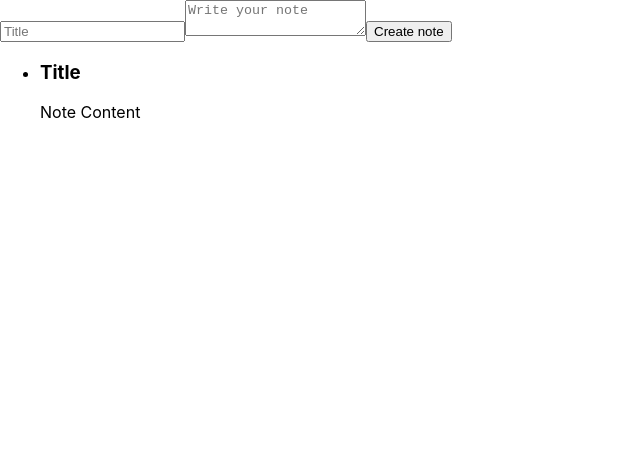
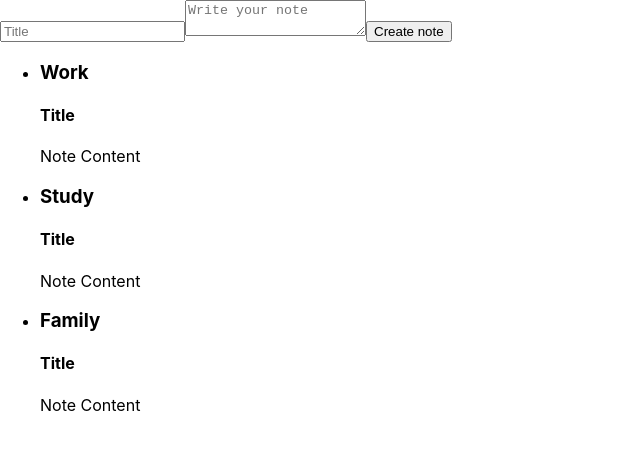
Before and after one commit to Ryan-R-C/React-Note-First-Project, a React (Create React App) app: page / in a window 1280 px wide. Shown: the top 450 px of the page, without its empty margins (0-640 px from the left). Built offline with nearby package versions, Linux system fonts and the light colour scheme.

Commit message:
created the CardNote class for a better code organization

```diff
--- /dev/null
+++ b/src/components/CardNote.jsx
@@ -0,0 +1,21 @@
+import React, {Component} from'react';
+
+
+export default class CardNote extends Component{
+    render(){
+        return (
+            <section>
+                <header>
+                    <h4>
+                        Title
+                    </h4>
+                </header>
+                <main>
+                    <p>
+                        Note Content
+                    </p>
+                </main>
+            </section>
+        )
+    }
+}
--- a/src/components/NoteList.jsx
+++ b/src/components/NoteList.jsx
@@ -1,24 +1,21 @@
 import React, {Component} from'react';
+import CardNote from './CardNote';
 
 export default class NoteList extends Component{
     render(){
         return (
-        <ul>
-            <li>
-            <section>
-                <header>
-                <h3>
-                    Title
-                </h3>
-                </header>
-                <main>
-                <p>
-                    Note Content
-                </p>
-                </main>
-            </section>
-          </li>
-      </ul>
+            <ul>
+                {Array.of("Work","Study","Family").map((categoty, index) =>{
+                    return (
+                        <li key={index}>
+                            <h3>
+                                {categoty}
+                            </h3>
+                            <CardNote/>
+                        </li>
+                    );
+                })}
+            </ul>
         );
     }
 }
```
